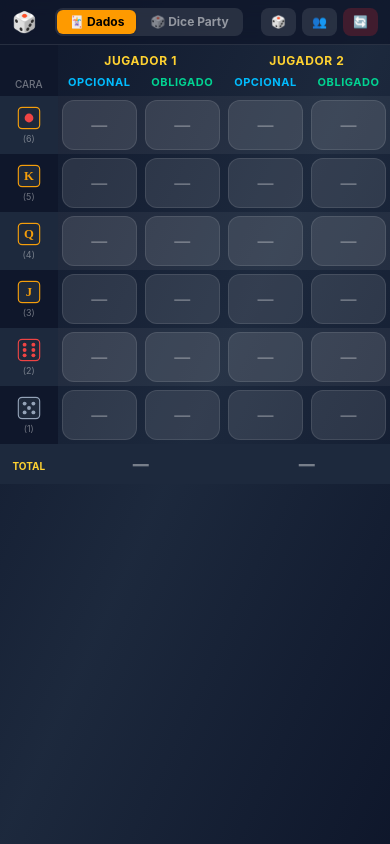
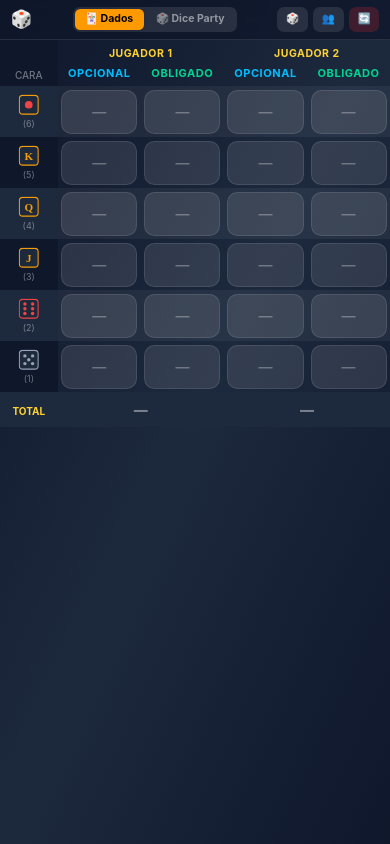
Before and after one commit to josico-dev/dados-scorer, a React (Vite) app: page / in a window 390 px wide. Built offline with nearby package versions, Linux system fonts and the light colour scheme.

Commit message:
feat: responsive for all devices - safe areas, max-width on tablet/desktop, dvh, viewport-fit=cover

```diff
--- a/index.html
+++ b/index.html
@@ -3,7 +3,7 @@
   <head>
     <meta charset="UTF-8" />
     <link rel="icon" type="image/svg+xml" href="/dice.svg" />
-    <meta name="viewport" content="width=device-width, initial-scale=1.0, maximum-scale=1.0, user-scalable=no" />
+    <meta name="viewport" content="width=device-width, initial-scale=1.0, maximum-scale=1.0, user-scalable=no, viewport-fit=cover" />
     <meta name="theme-color" content="#0f172a" />
     <meta name="mobile-web-app-capable" content="yes" />
     <meta name="apple-mobile-web-app-capable" content="yes" />
--- a/src/index.css
+++ b/src/index.css
@@ -4,19 +4,43 @@
   html {
     font-family: 'Inter', system-ui, sans-serif;
     -webkit-tap-highlight-color: transparent;
+    /* Fuente base responsive: más grande en pantallas grandes */
+    font-size: clamp(14px, 2vw, 16px);
   }
+
   body, #root {
     height: 100dvh;
     overflow: hidden;
   }
-  /* Espacio extra para la barra del sistema (home indicator Android/iOS) */
-  .safe-bottom {
-    padding-bottom: max(8px, env(safe-area-inset-bottom));
-  }
+
+  /* Shell principal de la app — misma altura en todos los dispositivos */
   .app-shell {
     height: 100dvh;
     display: flex;
     flex-direction: column;
     overflow: hidden;
+    /* Safe areas para muescas y home indicators (iPhone, Android) */
+    padding-left:  env(safe-area-inset-left);
+    padding-right: env(safe-area-inset-right);
+  }
+
+  /* Padding inferior seguro para botones/contenido al borde */
+  .safe-bottom {
+    padding-bottom: max(8px, env(safe-area-inset-bottom));
+  }
+
+  /* En pantallas anchas (tablet/desktop): centrar y limitar ancho para que no quede raro */
+  @media (min-width: 640px) {
+    .app-shell {
+      max-width: 480px;
+      margin-left: auto;
+      margin-right: auto;
+      /* Borde sutil para separar del fondo en desktop */
+      box-shadow: 0 0 60px rgba(0,0,0,0.5);
+    }
+    /* El fondo del body en desktop */
+    body {
+      background: #0a0f1a;
+    }
   }
 }
```
